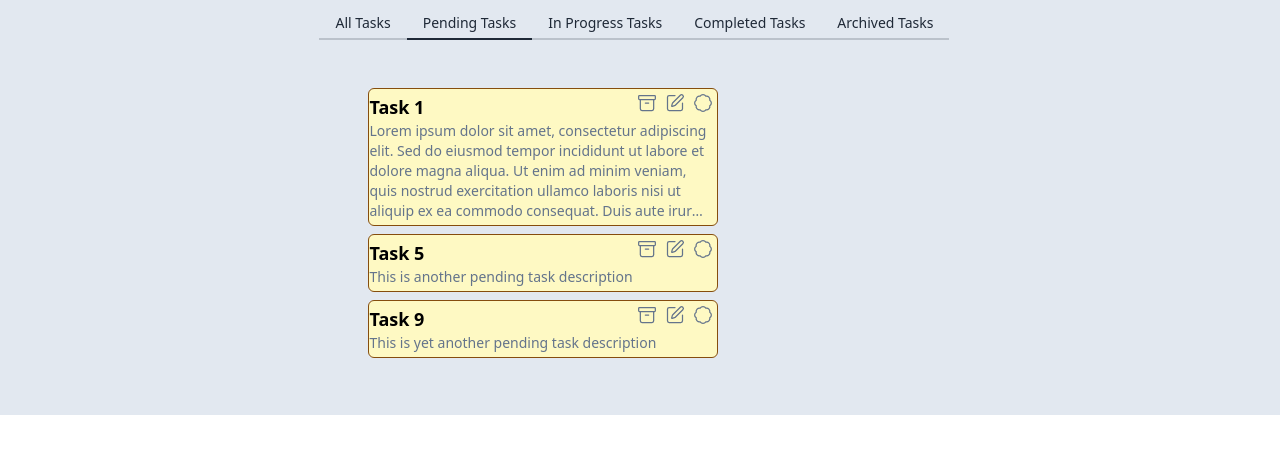
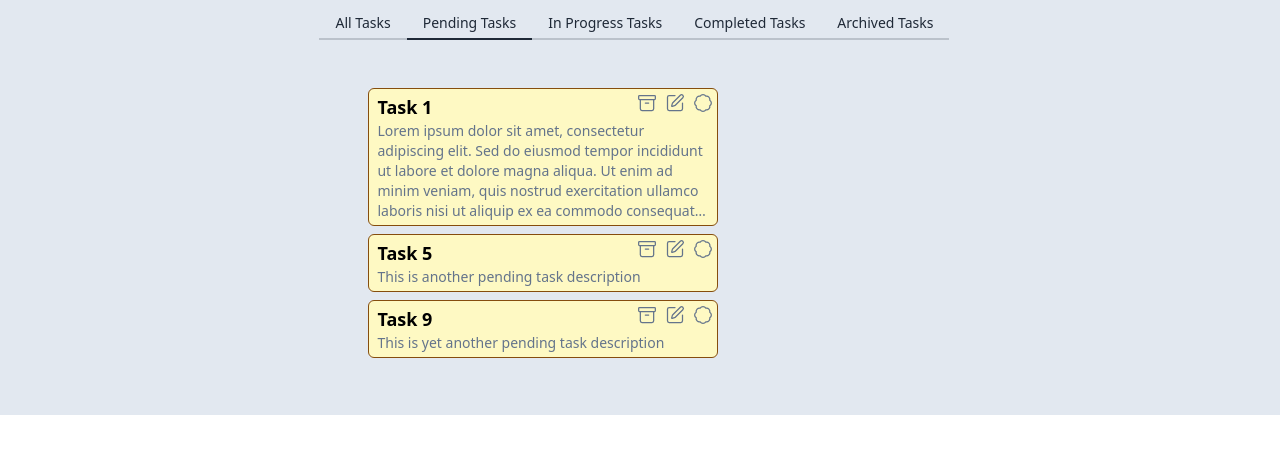
Before and after one commit to fractal-bootcamp/briansmiley-TaskManager, a React (Vite) app: page / in a window 1280 px wide. Shown: the top 454 px of the page. Built offline with nearby package versions, Linux system fonts and the light colour scheme.

Commit message:
tweaks overflow and padding

```diff
--- a/src/components/Task/TaskItem.tsx
+++ b/src/components/Task/TaskItem.tsx
@@ -17,7 +17,7 @@ export default function TaskItem({ task }: TaskItemProps) {
     <div
       className={`${
         classes[task.status]
-      } relative w-[350px] max-h-[150px] overflow-hidden text-ellipsis flex items-start rounded-md pr-2 pl-0 py-1 `}
+      } relative w-[350px] max-h-[150px] flex items-start rounded-md px-2 py-1 `}
     >
       <div className="absolute top-1 right-1 flex items-center justify-center text-slate-500 hover:text-black hover:cursor-pointer rounded-md">
         <TaskActionIconGroup task={task} />
```
